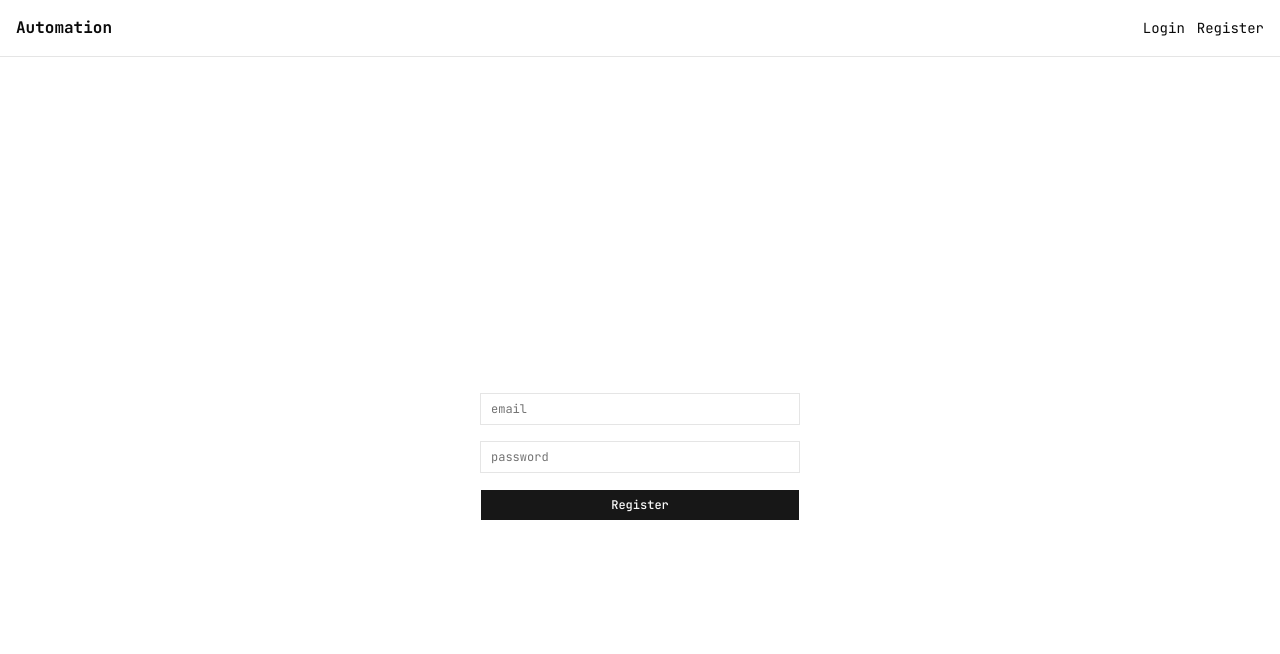
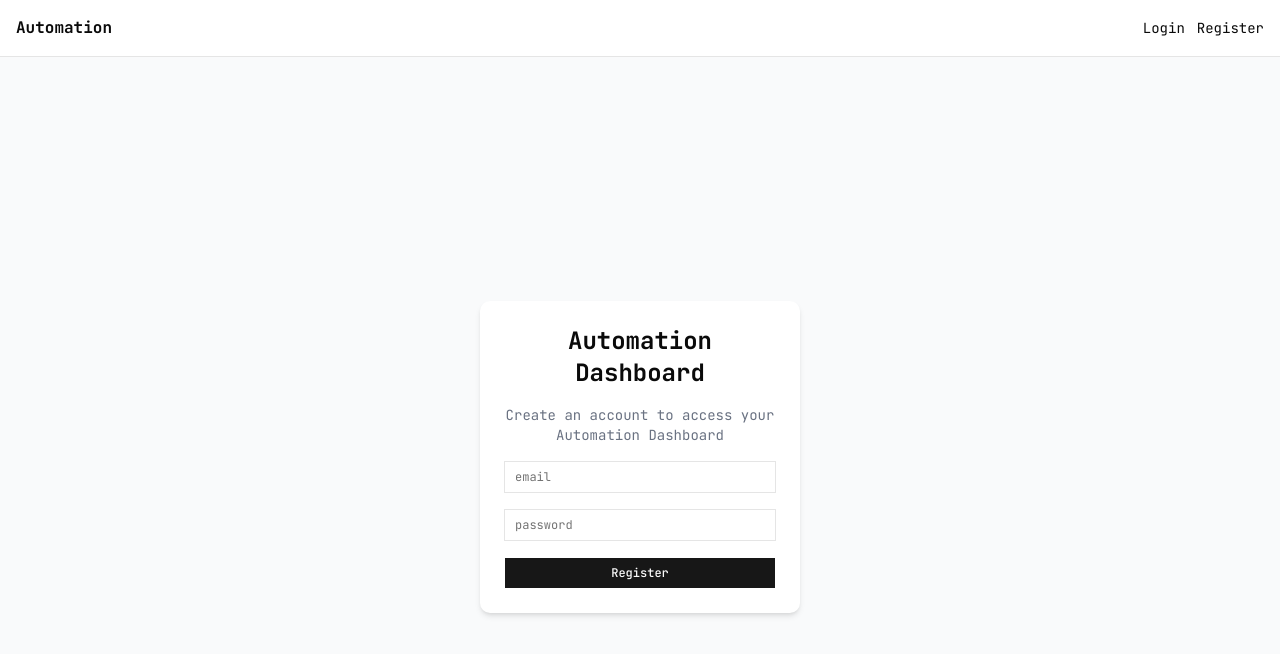
Before and after one commit to Ayushxcodes/automation, a Next.js app: page /register in a window 1280 px wide. Shown: the top 654 px of the page. Built offline with nearby package versions, Linux system fonts and the light colour scheme; no server answers.

Commit message:
done_base_ui

```diff
--- a/src/app/login/page.tsx
+++ b/src/app/login/page.tsx
@@ -43,10 +43,12 @@ export default function LoginPage() {
   }
 
   return (
+    <div className="flex items-center justify-center min-h-screen bg-gray-50">
 
-    <div className="flex items-center justify-center min-h-screen">
+      <div className="bg-white p-6 rounded-lg shadow-md space-y-4 w-80">
 
-      <div className="space-y-4 w-80">
+        <h1 className="text-2xl font-bold text-center">Automation Dashboard</h1>
+        <p className="text-sm text-gray-500 text-center">Sign in to continue to your Automation Dashboard</p>
 
         <Input
           placeholder="email"
--- a/src/app/register/page.tsx
+++ b/src/app/register/page.tsx
@@ -39,8 +39,11 @@ export default function RegisterPage() {
   }
 
   return (
-    <div className="flex items-center justify-center min-h-screen">
-      <div className="space-y-4 w-80">
+    <div className="flex items-center justify-center min-h-screen bg-gray-50">
+      <div className="bg-white p-6 rounded-lg shadow-md space-y-4 w-80">
+
+        <h1 className="text-2xl font-bold text-center">Automation Dashboard</h1>
+        <p className="text-sm text-gray-500 text-center">Create an account to access your Automation Dashboard</p>
 
         <Input
           placeholder="email"
```
